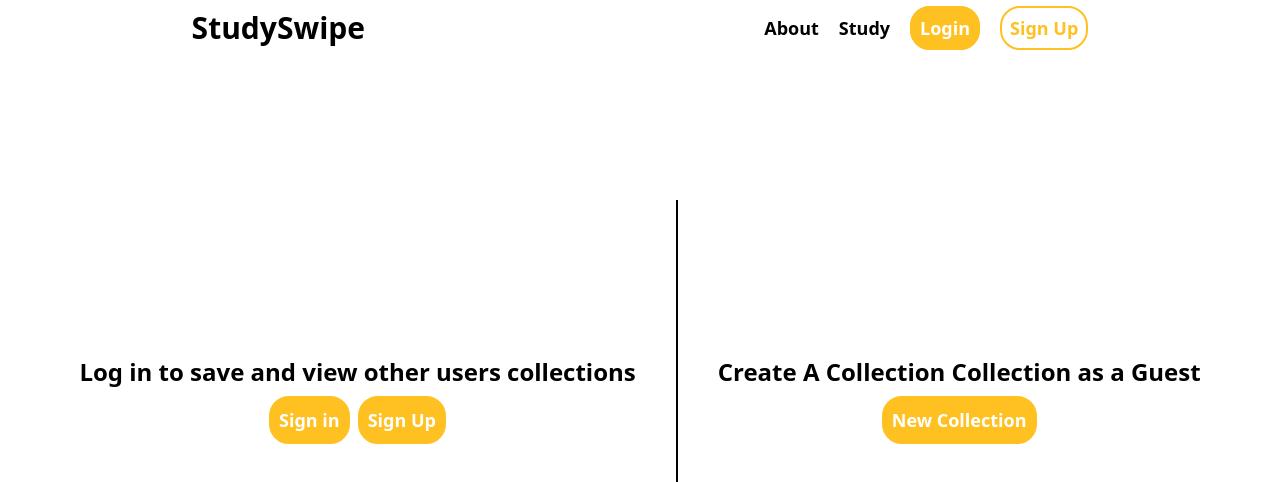
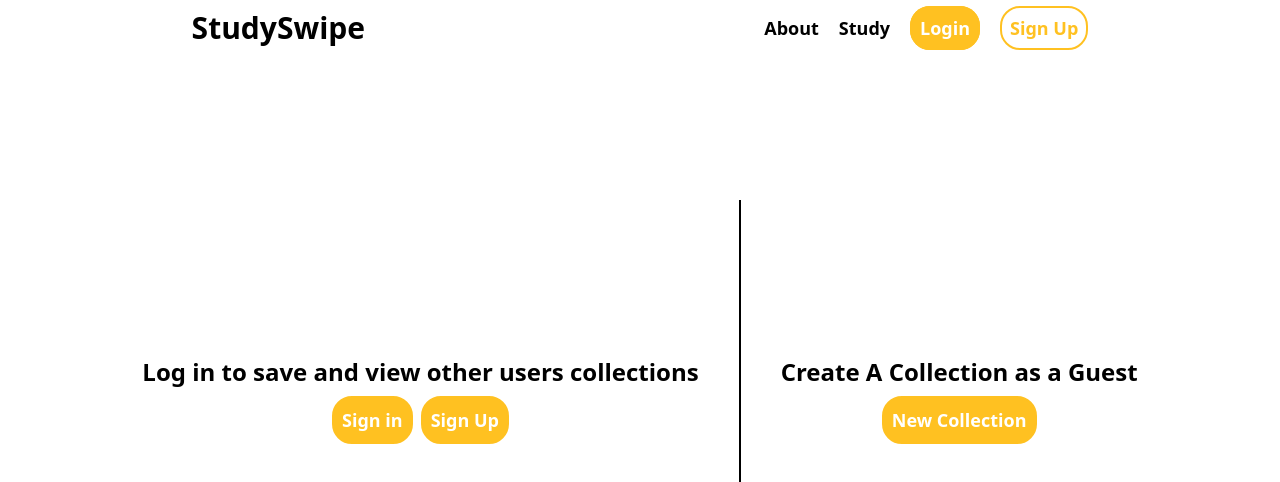
Before and after one commit to bayethelungah/Studyswipe, a React (Vite) app in the folder client/: page /study in a window 1280 px wide. Shown: the top 482 px of the page. Built offline with nearby package versions, Linux system fonts and the light colour scheme.

Commit message:
fixed typo

```diff
--- a/client/src/Study.tsx
+++ b/client/src/Study.tsx
@@ -33,9 +33,7 @@
       </div>
       <Spacer height={400} classArgs="m-10" />
       <div className="flex justify-center items-center flex-col gap-2 font-bold">
-        <h2 className=" text-2xl font-bold">
-          Create A Collection Collection as a Guest
-        </h2>
+        <h2 className=" text-2xl font-bold">Create A Collection as a Guest</h2>
         <a href="/Collections" className="btn p-2 text-lg">
           New Collection
         </a>
```
